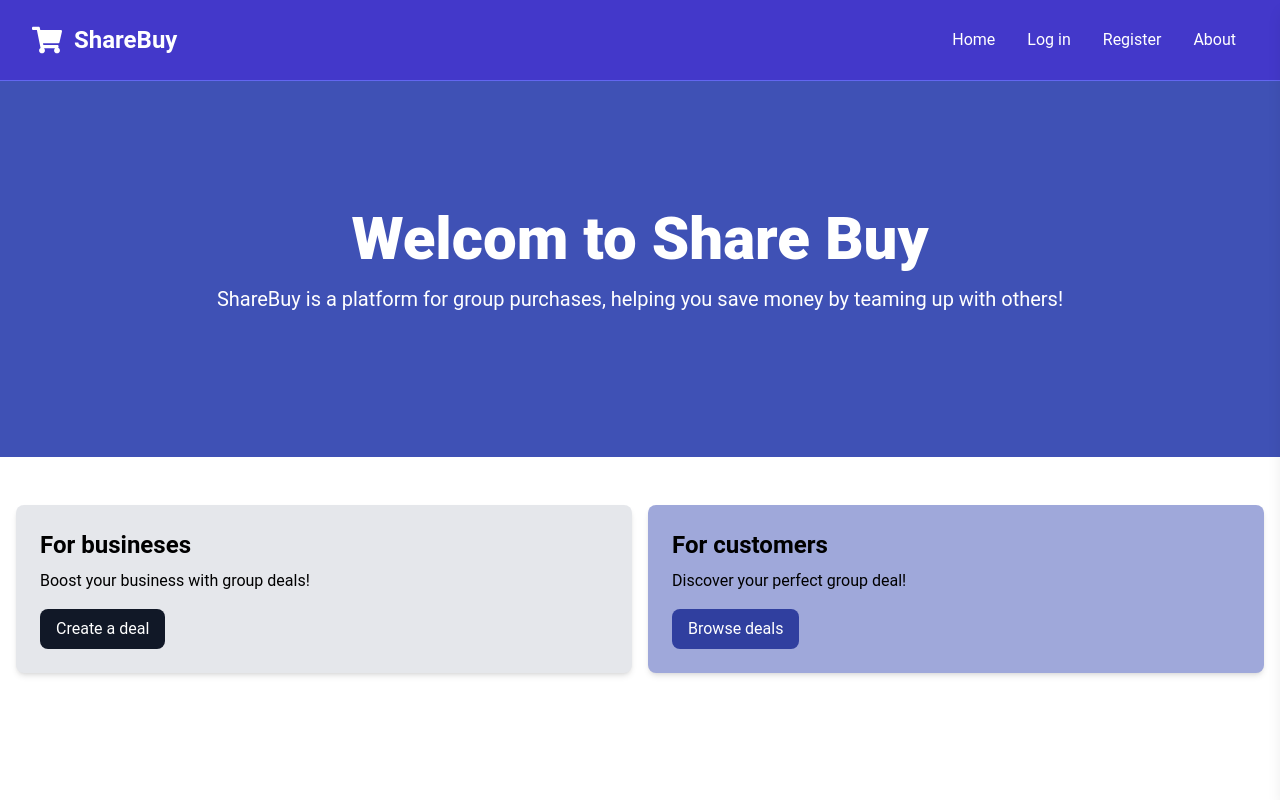
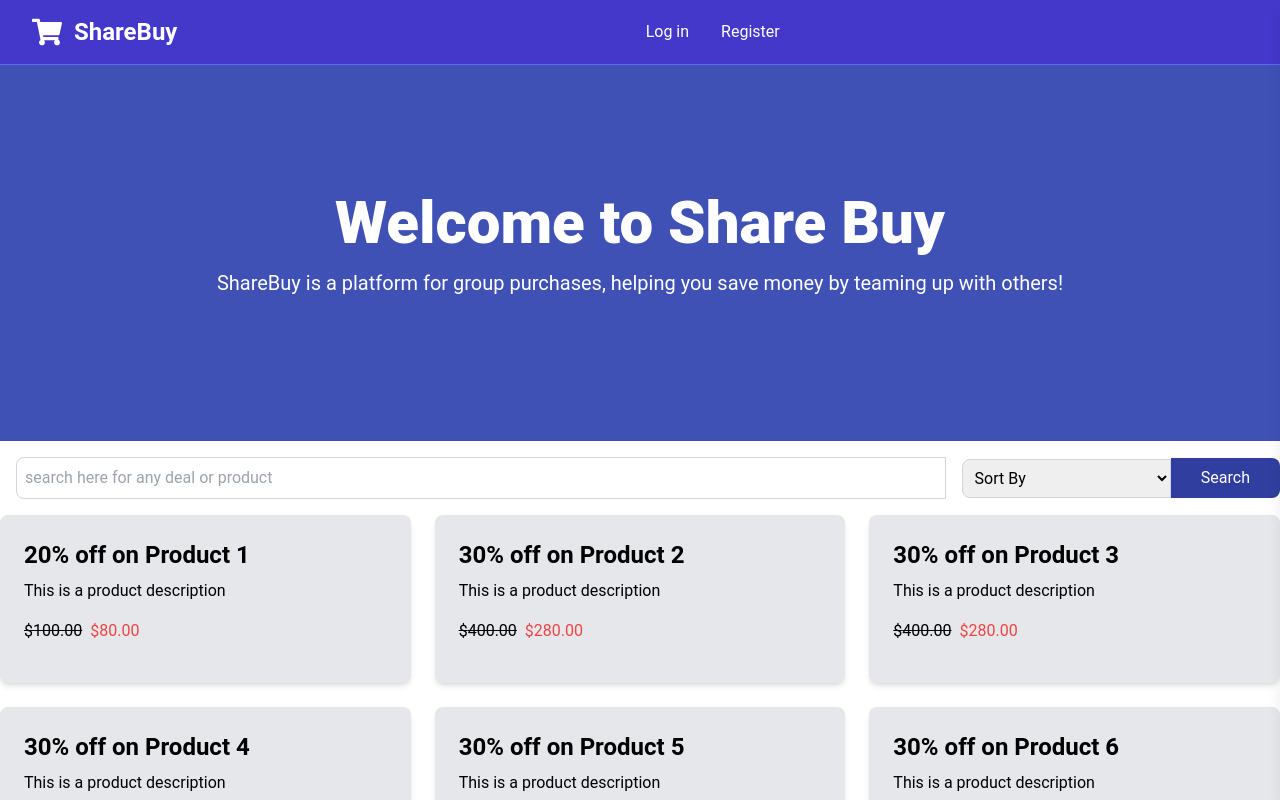
Before and after one commit to ShareBuy-final-project/Frontend, a React (Vite) app: page / in a window 1280 px wide. Shown: the top 800 px of the page. Built offline with nearby package versions, Linux system fonts and the light colour scheme.

Commit message:
change home page

```diff
--- a/src/components/Navbar.jsx
+++ b/src/components/Navbar.jsx
@@ -45,25 +45,19 @@ const Navbar = () => {
     };
   }, []);
 
-  return (
-    <nav className="bg-indigo-700 border-b border-indigo-500">
-      <div className="mx-auto max-w-7xl px-2 sm:px-6 lg:px-8">
-        <div className="flex h-20 items-center justify-between">
-          {/* Logo */}
-          <div className="flex items-center">
+  // Subcomponent for Logo and Cart
+  const LogoCart = () => (
+    <div className="flex items-center space-x-2">
       <NavLink to="/" className="flex items-center">
         <FaShoppingCart className="text-white text-3xl mr-1" />
-              <span className="hidden md:block text-white text-2xl font-bold ml-2">
-                ShareBuy
-              </span>
+        <span className="hidden md:block text-white text-2xl font-bold ml-2">ShareBuy</span>
       </NavLink>
     </div>
+  );
 
-          {/* Navigation Links */}
-          <div className="flex space-x-2">
-            <NavLink to="/home" className={linkClass}>
-              Home
-            </NavLink>
+  // Subcomponent for NavLinks
+  const NavLinks = () => (
+    <div className="flex space-x-2 mx-auto">
       {!isLoggedIn && (
         <>
           <button
@@ -77,20 +71,32 @@ const Navbar = () => {
           </NavLink>
         </>
       )}
-            <NavLink to="/about" className={linkClass}>
-              About
-            </NavLink>
     </div>
+  );
 
-          {/* Profile Button (Visible after login) */}
-          {isLoggedIn && (
+  // Subcomponent for ProfileButton
+  const ProfileButton = () => (
     <button
-              className="text-white hover:text-gray-300 text-2xl ml-4 p-3 rounded-full border-2 border-white"
+      className="text-white hover:text-gray-300 text-xl ml-auto p-2 rounded-full border-2 border-white"
       onClick={toggleSidebar}
     >
       <FaUser />
     </button>
-          )}
+  );
+
+
+  return (
+    <nav className="bg-indigo-700 border-b border-indigo-500">
+      <div className="mx-auto max-w-full px-4 sm:px-6 lg:px-8">
+        <div className="flex h-16 items-center w-full">
+          {/* Left side (Logo and Cart) */}
+          <LogoCart />
+
+          {/* Centered Navigation Links */}
+          <NavLinks />
+
+          {/* Profile Button (Visible after login) */}
+          {isLoggedIn && <ProfileButton />}
         </div>
       </div>
 
@@ -109,12 +115,11 @@ const Navbar = () => {
 
       {/* Sidebar */}
       <div
-        ref={sidebarRef} // Attach the ref to the sidebar
+        ref={sidebarRef}
         className={`fixed top-0 right-0 h-full bg-white shadow-lg w-64 transform transition-transform duration-300 ${
           isSidebarOpen ? 'translate-x-0' : 'translate-x-full'
         }`}
       >
-        {/* Close Sidebar Button */}
         <button
           className="absolute top-4 right-4 text-gray-600 hover:text-gray-900 text-2xl"
           onClick={toggleSidebar}
@@ -122,20 +127,22 @@ const Navbar = () => {
           &times;
         </button>
 
-        {/* Sidebar Content */}
         <div className="p-6">
-          {/* Username and FaUser icon next to it */}
           <h2 className="text-xl font-bold mb-4 flex items-center space-x-4">
-            {/* Circular icon */}
             <div className="flex justify-center items-center w-10 h-10 rounded-full bg-gray-200 text-gray-600">
               <FaUser className="text-xl" />
             </div>
-            <span>{username}</span> {/* Align username to the right */}
+            <span>{username}</span>
           </h2>
           <ul className="space-y-2">
             <li>
-              <NavLink to="/profile" className="flex items-center space-x-2 text-gray-600 hover:text-gray-900 text-sm mt-4 py-2 px-4 rounded-md bg-white hover:bg-gray-100 w-full">
-                View Profile
+              <NavLink to="/my-groups" className="flex items-center space-x-2 text-gray-600 hover:text-gray-900 text-sm mt-4 py-2 px-4 rounded-md bg-white hover:bg-gray-100 w-full">
+                Your Groups
+              </NavLink>
+            </li>
+            <li>
+              <NavLink to="/my-history" className="flex items-center space-x-2 text-gray-600 hover:text-gray-900 text-sm mt-4 py-2 px-4 rounded-md bg-white hover:bg-gray-100 w-full">
+                Your History
               </NavLink>
             </li>
             <li>
@@ -143,7 +150,6 @@ const Navbar = () => {
                 Settings
               </NavLink>
             </li>
-            {/* Sign Out Button */}
             <li>
               <button
                 onClick={handleSignOut}
--- a/src/components/Welcome.jsx
+++ b/src/components/Welcome.jsx
@@ -1,25 +1,26 @@
-import React from 'react'
+import React from 'react';
+import HomePage from '../pages/HomePage'; // Import the HomePage component
 
 const Welcome = () => {
   return (
+    <div>
       <section className="bg-indigo500 py-32 mb-4">
-      <div
-        className="max-w-7xl mx-auto px-4 sm:px-6 lg:px-8 flex flex-col items-center"
-      >
+        <div className="max-w-7xl mx-auto px-4 sm:px-6 lg:px-8 flex flex-col items-center">
           <div className="text-center">
-          <h1
-            className="text-4xl font-extrabold text-white sm:text-5xl md:text-6xl"
-          >
-            Welcom to Share Buy
+            <h1 className="text-4xl font-extrabold text-white sm:text-5xl md:text-6xl">
+              Welcome to Share Buy
             </h1>
             <p className="my-4 text-xl text-white">
-          ShareBuy is a platform for group purchases, helping you save money by
-          teaming up with others!
+              ShareBuy is a platform for group purchases, helping you save money by teaming up with others!
             </p>
           </div>
         </div>
       </section>
-  )
-}
 
-export default Welcome
+      {/* Render the HomePage component here */}
+      <HomePage />
+    </div>
+  );
+};
+
+export default Welcome;
```
Lines whose indentation alone changed are shown as unchanged.
